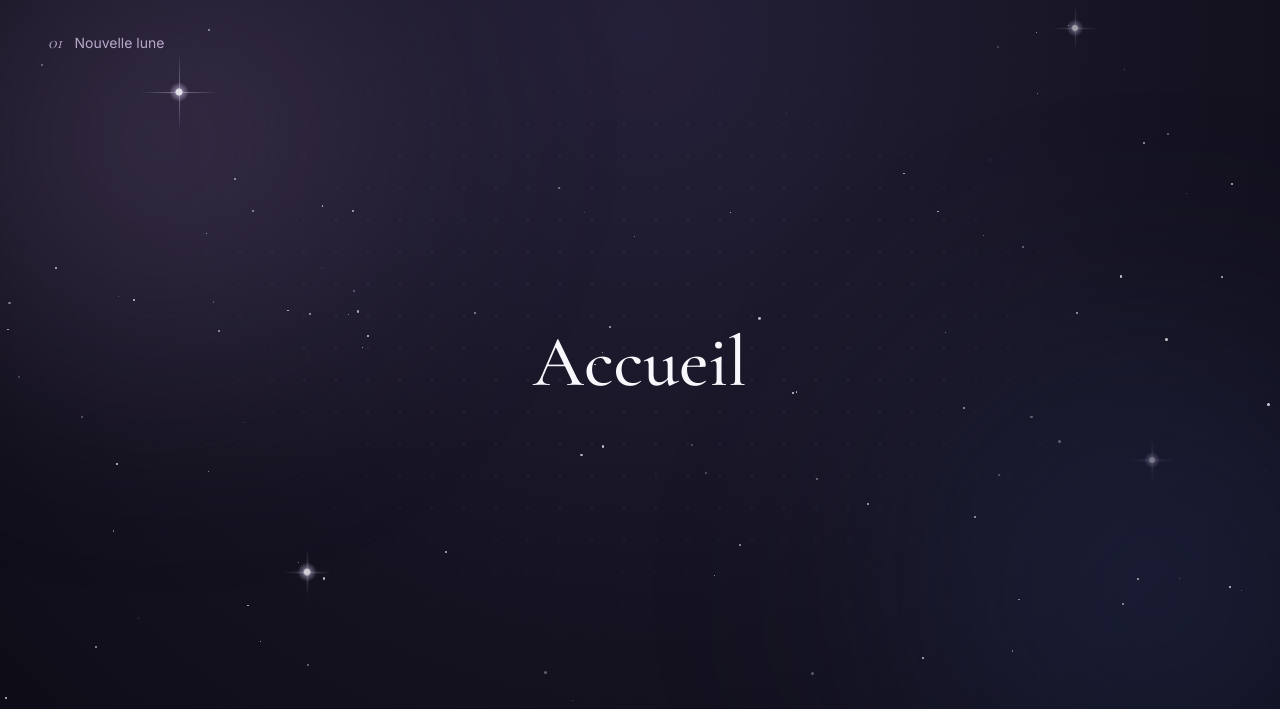
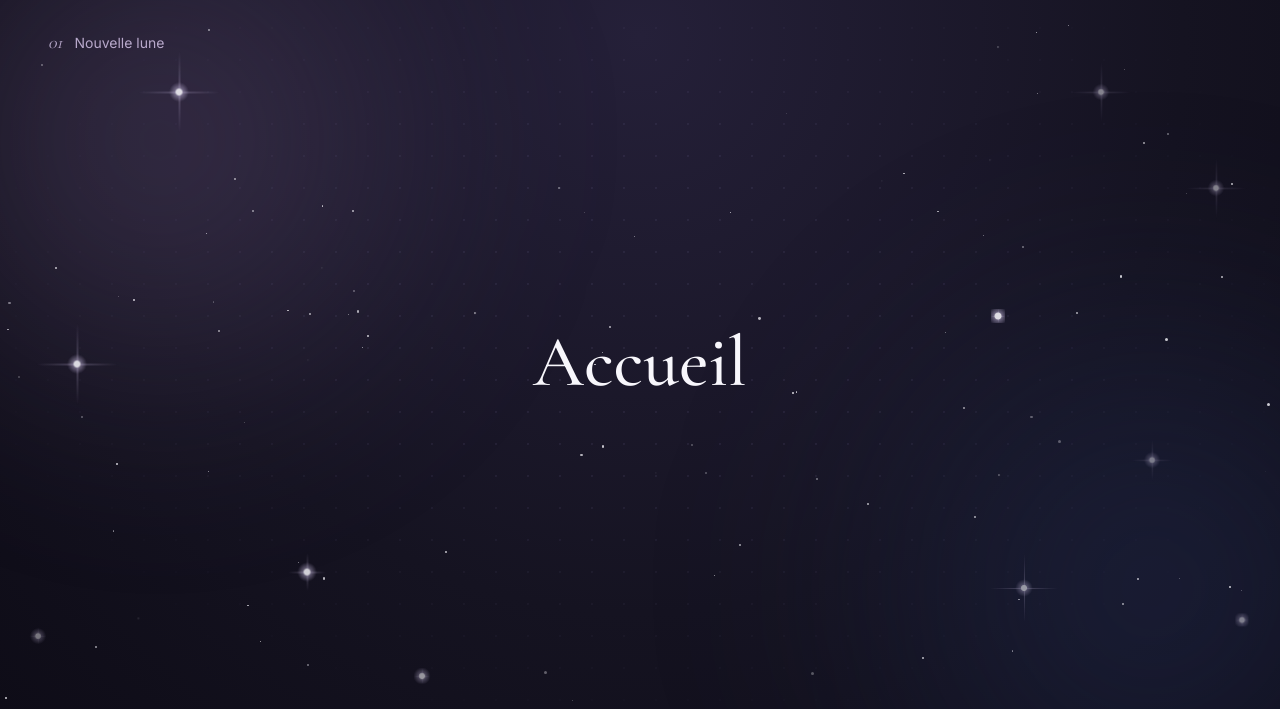
Before and after one commit to WendyA17/Portfolio, an Astro site: page / in a window 1280 px wide. Shown: the part 84-793 px from the top of the page. Built offline with nearby package versions, Linux system fonts and the light colour scheme; Astro itself is replaced by a stand-in of ours.

Commit message:
Correction fond

```diff
--- a/src/components/CielEtoile.astro
+++ b/src/components/CielEtoile.astro
@@ -42,10 +42,23 @@ const etoiles = Array.from({ length: nombre }, () => ({
 
 // Étoiles brillantes en croix, placées à la main loin du centre
 const eclats = [
-  { x: 14, y: 22, taille: 78, delai: 0.4 },
-  { x: 84, y: 14, taille: 56, delai: 1.8 },
-  { x: 90, y: 68, taille: 62, delai: 2.9 },
-  { x: 24, y: 82, taille: 50, delai: 1.1 },
+  // Les éclats moyens
+  { x: 90, y: 68, taille: 52, delai: 2.9 },
+  { x: 24, y: 82, taille: 40, delai: 1.1 },
+  // Les 3 grandes étoiles
+  { x: 6, y: 56, taille: 84, delai: 0.9 },
+  { x: 95, y: 34, taille: 76, delai: 2.3 },
+  { x: 80, y: 84, taille: 80, delai: 3.6 },
+  { x: 14, y: 22, taille: 84, delai: 0.9 },
+  { x: 86, y: 22, taille: 76, delai: 2.3 },
+
+  // Les petits éclats
+  { x: 37, y: 9, taille: 18, delai: 0.2 },
+  { x: 71, y: 5, taille: 14, delai: 1.4 },
+  { x: 3, y: 90, taille: 20, delai: 2.6 },
+  { x: 97, y: 88, taille: 16, delai: 3.1 },
+  { x: 33, y: 95, taille: 18, delai: 1.9 },
+  { x: 78, y: 50, taille: 14, delai: 0.7 },
 ];
 ---
 
```
